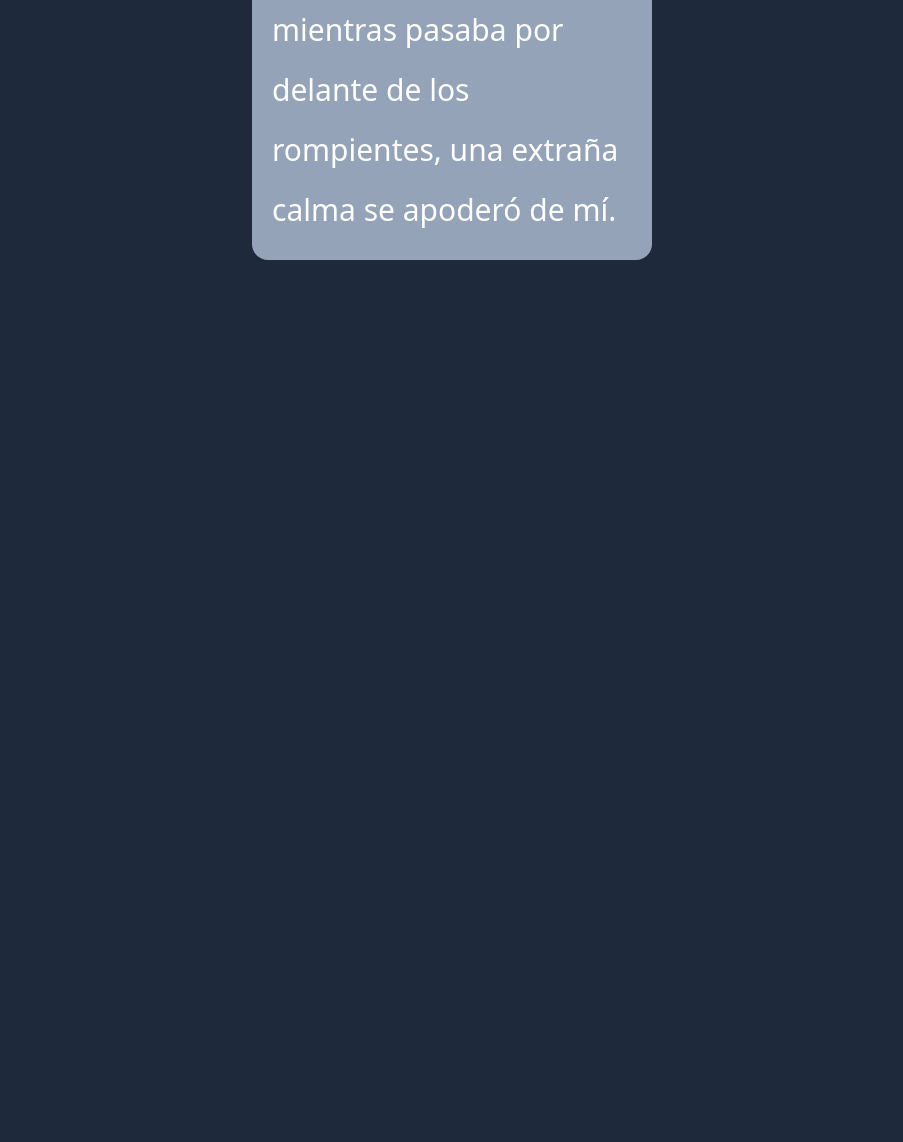
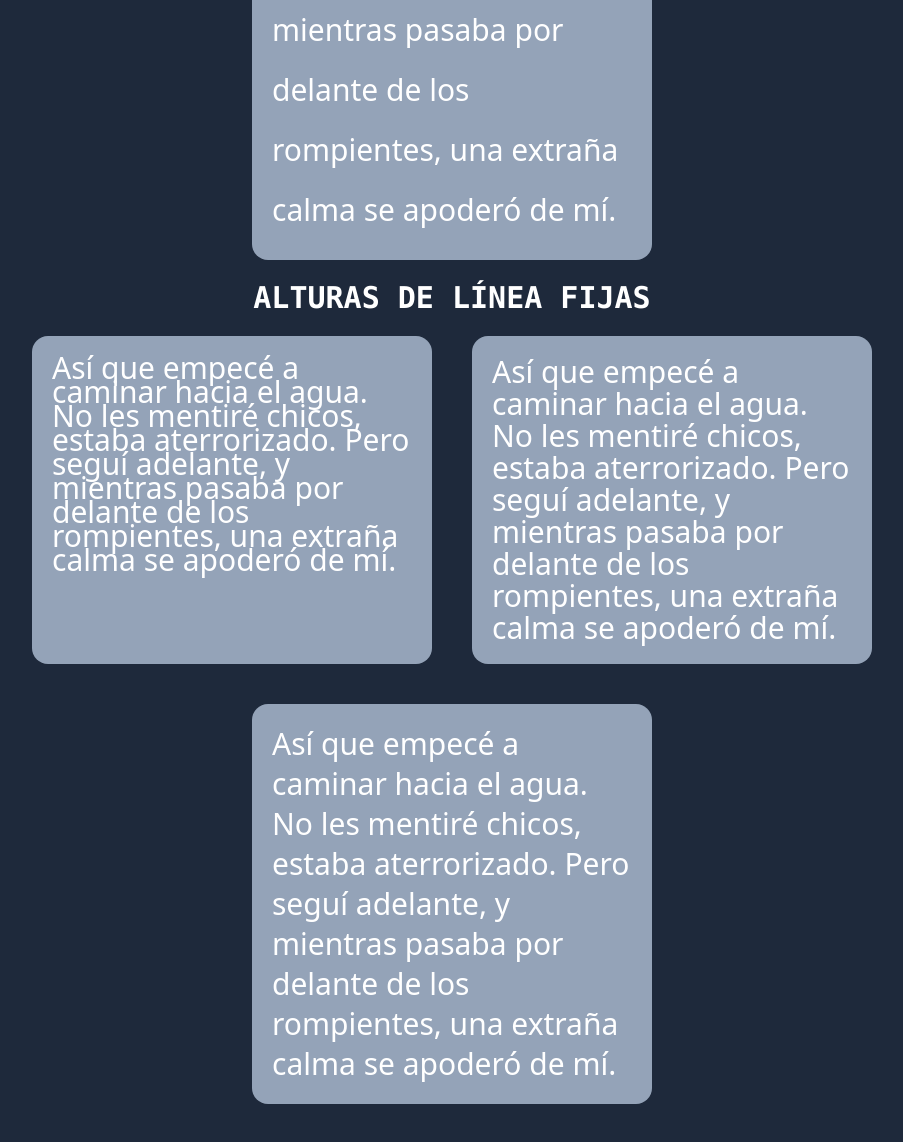
Before and after one commit to dgutierrez21/Learning-Tailwind-CSS, a website: page src/09-Tipografia/index.html in a window 1280 px wide. Shown: the part 3319-4461 px from the top of the page, without its empty margins (188-1091 px from the left). Before the commit the page ends 3619 px from the top, so only its background shows below. Drawn offline with nearby package versions, Linux system fonts and the light colour scheme; files that its build step writes are made by us from their sources.

Commit message:
Alturas de línea fijas

```diff
--- a/src/09-Tipografia/Tipografia.txt
+++ b/src/09-Tipografia/Tipografia.txt
@@ -186,3 +186,8 @@ Alturas de línea relativas
 Utilice las utilidades leading-none, leading-tight, leading-snug, leading-normal, leading-relaxed y leading-loose para dar a un elemento una altura de línea relativa basada en su tamaño de fuente actual.
 
 ...
+
+Alturas de línea fijas
+Utilice las utilidades leading-{size} para asignar a un elemento una altura de línea fija, independientemente del tamaño de fuente actual. Estos son útiles cuando se necesita un control muy preciso sobre el tamaño final de un elemento.
+
+...
--- a/src/09-Tipografia/index.html
+++ b/src/09-Tipografia/index.html
@@ -121,5 +121,31 @@
         </p>
       </div>
     </div>
+    <h1 class="text-center uppercase font-mono font-bold">
+      Alturas de línea fijas
+    </h1>
+    <div class="flex flex-wrap gap-10 justify-center">
+      <div class="w-[400px] bg-slate-400 rounded-2xl p-5">
+        <p class="leading-6">
+          Así que empecé a caminar hacia el agua. No les mentiré chicos, estaba
+          aterrorizado. Pero seguí adelante, y mientras pasaba por delante de
+          los rompientes, una extraña calma se apoderó de mí.
+        </p>
+      </div>
+      <div class="w-[400px] bg-slate-400 rounded-2xl p-5">
+        <p class="leading-8">
+          Así que empecé a caminar hacia el agua. No les mentiré chicos, estaba
+          aterrorizado. Pero seguí adelante, y mientras pasaba por delante de
+          los rompientes, una extraña calma se apoderó de mí.
+        </p>
+      </div>
+      <div class="w-[400px] bg-slate-400 rounded-2xl p-5">
+        <p class="leading-10">
+          Así que empecé a caminar hacia el agua. No les mentiré chicos, estaba
+          aterrorizado. Pero seguí adelante, y mientras pasaba por delante de
+          los rompientes, una extraña calma se apoderó de mí.
+        </p>
+      </div>
+    </div>
   </body>
 </html>
```
